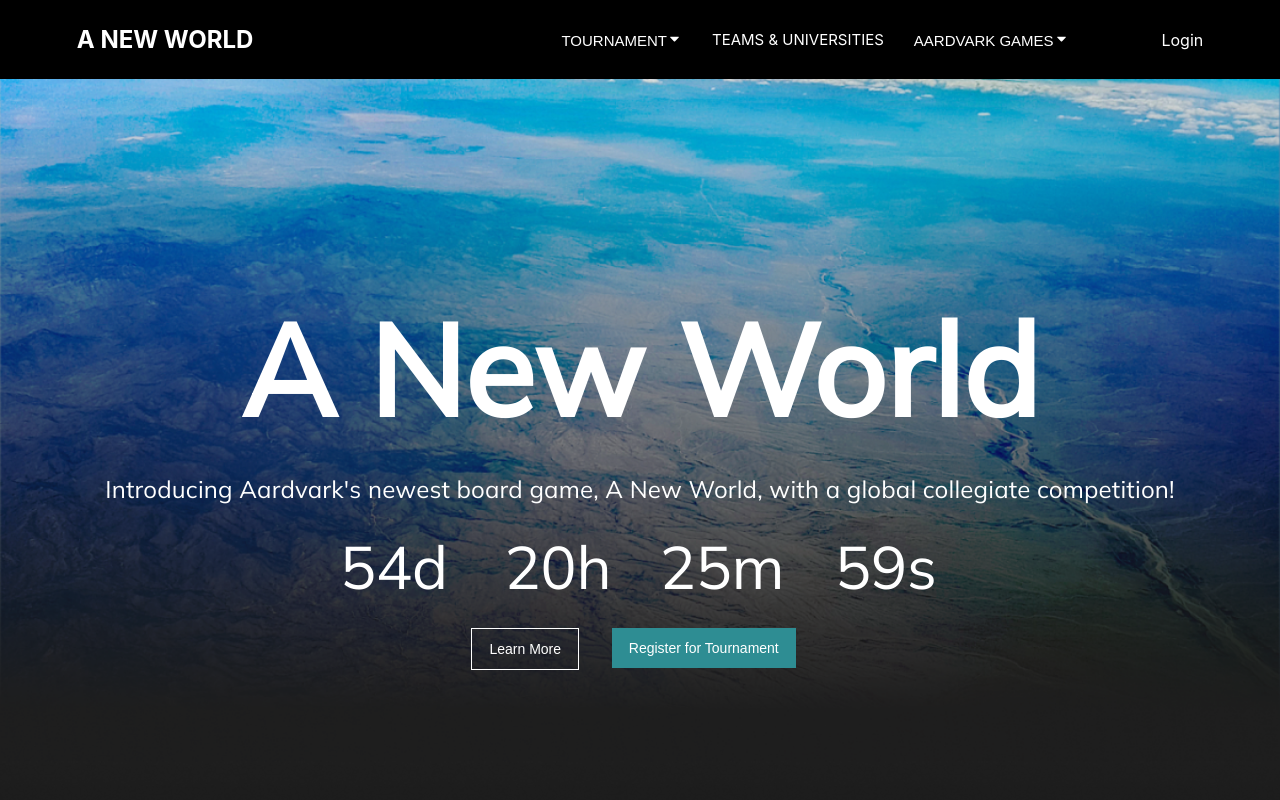
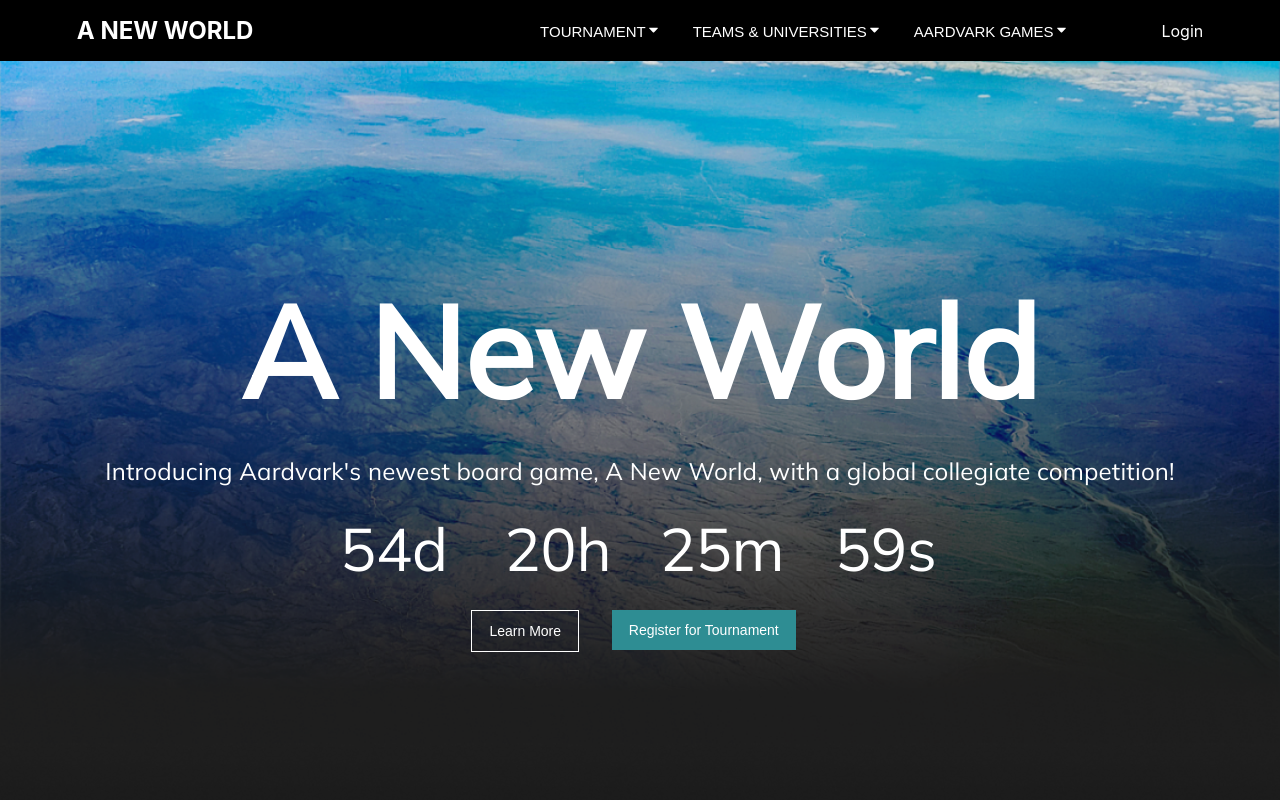
Before and after one commit to ISTE-500-501-TeamWatchHill/frontend, a React (Create React App) app: page / in a window 1280 px wide. Shown: the top 800 px of the page. Built offline with nearby package versions, Linux system fonts and the light colour scheme.

Commit message:
updated nav bar a bit

```diff
--- a/src/components/navbar/navbar.js
+++ b/src/components/navbar/navbar.js
@@ -33,7 +33,24 @@ export default function Navbar() {
                     </tbody>
                   </table>
 
-                <a className={styles.link} href="/teamsanduniversities">{t("teamsanduniversitiesNav.label")}</a>
+
+                <table className={`${styles.dropdown} ${styles.border}`}>
+                  <tbody>
+                    <tr>
+                      <th>
+                        <button className={styles.dropbtn}>
+                        {t("teamsanduniversitiesNav.label")}
+                          <FaCaretDown />
+                        </button>
+                      </th>
+                    </tr>
+                    <tr className={styles.dropcontent}>
+                      <td><a href="/teamsanduniversities">FIND A TEAM</a></td>
+                      <td><a href="/team/create">CREATE A TEAM</a></td>
+                    </tr>
+                    </tbody>
+                  </table>
+
 
                 <table className={`${styles.dropdown} ${styles.border}`}>
                   <tbody>
--- a/src/pages/teamsanduniversities/create-team/create-team.js
+++ b/src/pages/teamsanduniversities/create-team/create-team.js
@@ -4,7 +4,6 @@ import { Navigate, useNavigate } from "react-router-dom";
 import Cookies from 'universal-cookie';
 import landscapeImage from '../../../assets/images/loginsidepanel.png';
 import Button from '../../../components/button/button';
-import Spacer from '../../../components/spacer/spacer';
 
 const CreateTeam = () => {
 
@@ -82,7 +81,7 @@ const CreateTeam = () => {
                 <form className={styles.form} onSubmit={onSubmit}>
                     <h1 className={styles.title}>Create a new team</h1>
                     <input className={styles.inputText} type="text" id="teamName" name="teamName" placeholder='Team Name' required />
-                    <input className={styles.inputText} type="email" id="playerOne" name="playerOne" value={`${user.email}*`} disabled />
+                    {user && <input className={styles.inputText} type="email" id="playerOne" name="playerOne" value={`${user.email}*`} disabled />}
                     <input className={styles.inputText} type="email" id="playerTwo" name="playerTwo" placeholder="Player 2's email" />
                     <input className={styles.inputText} type="email" id="playerThree" name="playerThree" placeholder="Player 3's email" />
                     <input className={styles.inputText} type="email" id="playerFour" name="playerFour" placeholder="Player 4's email" />
```
